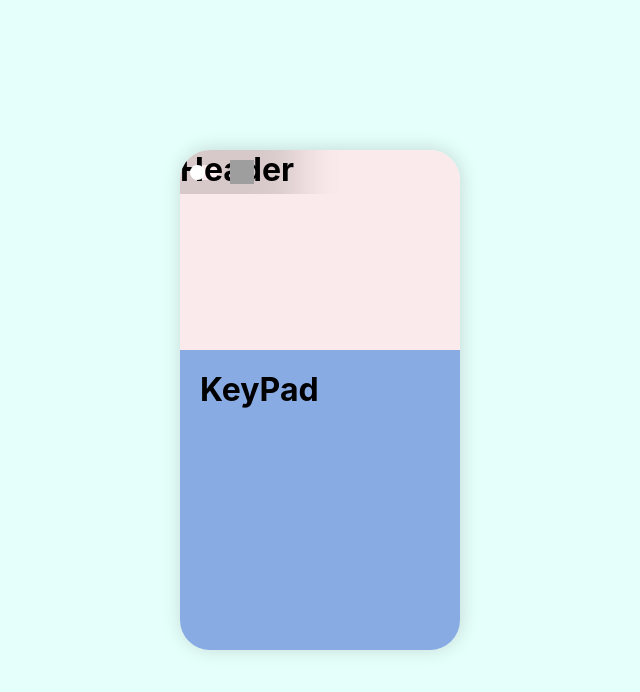
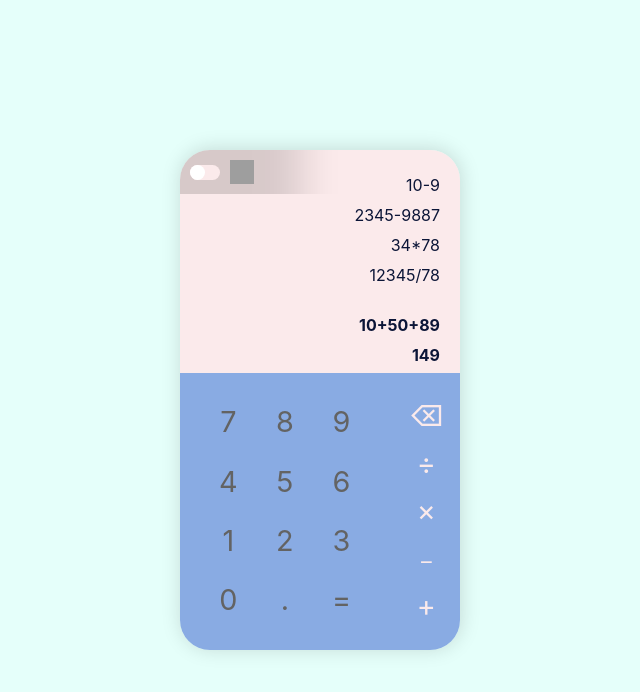
Before and after one commit to 01TanuBhatt/Capstone, a React (Create React App) app: page / in a window 1280 px wide. Shown: the top 692 px of the page, without its empty margins (320-960 px from the left). Built offline with nearby package versions, Linux system fonts and the light colour scheme; grey boxes are pictures that could not be loaded.

Commit message:
design of calculator

```diff
--- a/src/App.css
+++ b/src/App.css
@@ -12,8 +12,20 @@
   --text-color-2: #bbbcbc;
 }
 
+.custom-scroll::-webkit-scrollbar{
+  height:5px;
+  width:5px;
+}
+.custom-scroll::-webkit-scrollbar-track{
+  background-color:transparent;
+}
+.custom-scroll::-webkit-scrollbar-thumb{
+  background-color: rgba(0,0,0,0.14);
+}
 
-
+.custom-scroll::-webkit-scrollbar-thumb:hover{
+  background-color:gray
+}
 .app {
   background:#E5FFFA ;
   min-height: 100vh;
--- a/src/components/Header/Header.css
+++ b/src/components/Header/Header.css
@@ -1,4 +1,28 @@
 .header{
     flex:1;
     background-color: var(--bg-color-1);
+    padding:20px;
+    overflow-y:scroll;
 }
+.header p{
+    font-size:1rem;
+    line-height: 1.875rem;
+    color:var(--text-color-1);
+    display:flex;
+    justify-content:flex-end;
+}
+.header_expression{
+    overflow-x:scroll;
+    width:100%
+}
+
+.header_expression p{
+    white-space:nowrap;
+    min-width:100%;
+    width:fit-content;
+    font-weight:bold;
+}
+.header_result{
+    font-weight:bold;
+    font-size:1.3rem;
+}
--- a/src/components/Header/Header.js
+++ b/src/components/Header/Header.js
@@ -2,8 +2,18 @@ import React from 'react';
 import './Header.css'
 export default function Header() {
   return (
-    <div className="header">
-      <h1>Header</h1>
+    <div className="header custom-scroll">
+      <div className="header_history">
+      <p>10-9</p>
+      <p>2345-9887</p>
+      <p>34*78</p>
+      <p>12345/78</p>
+      </div>
+      <br></br>
+      <div className="header_expression custom-scroll">
+        <p>10+50+89</p>
+      </div>
+      <p className="header_result">149</p>
     </div>
   )
 }
--- a/src/components/KeyPad/KeyPad.css
+++ b/src/components/KeyPad/KeyPad.css
@@ -4,3 +4,35 @@
     padding: 20px;
     display: flex;
   }
+
+  .keypad p{
+    line-height:1.875rem;
+    font-size:1.8rem;
+    display: flex;
+    justify-content: center;
+    align-items: center;
+    transition:300ms;
+    color:var(--text-color-2);
+  }
+.keypad_keys p:active{
+  background-color:rgba(0,0,0,0.14)
+}
+  .keypad_keys{
+    flex: 7.5;
+    display:flex;
+    flex-wrap:wrap;
+  }
+
+  .keypad_keys p{
+    width: 33%;
+    height:25%;
+  }
+  .keypad_symbols{
+    flex:3;
+  }
+
+  .keypad_symbols p{
+    color:#FBEAEB;
+    width:160%;
+    height:20%;
+  }
--- a/src/components/KeyPad/KeyPad.js
+++ b/src/components/KeyPad/KeyPad.js
@@ -1,9 +1,96 @@
 import React from 'react'
 import './KeyPad.css'
 export default function KeyPad() {
+  const keys = [
+    {
+      keyCode: 55,
+      label: "7",
+    },
+    {
+      keyCode: 56,
+      label: "8",
+    },
+    {
+      keyCode: 57,
+      label: "9",
+    },
+    {
+      keyCode: 52,
+      label: "4",
+    },
+    {
+      keyCode: 53,
+      label: "5",
+    },
+    {
+      keyCode: 54,
+      label: "6",
+    },
+    {
+      keyCode: 49,
+      label: "1",
+    },
+    {
+      keyCode: 50,
+      label: "2",
+    },
+    {
+      keyCode: 51,
+      label: "3",
+    },
+    {
+      keyCode: 48,
+      label: "0",
+    },
+    {
+      keyCode: 190,
+      label: ".",
+    },
+    {
+      keyCode: 13,
+      label: "=",
+    },
+  ];
+  const symbols = [
+    {
+      label: "⌫",
+      keyCode: 8,
+      value: "backspace",
+    },
+    {
+      label: "÷",
+      keyCode: 111,
+      value: "/",
+    },
+    {
+      label: "×",
+      keyCode: 56,
+      value: "*",
+    },
+    {
+      label: "﹣",
+      keyCode: 109,
+      value: "-",
+    },
+    {
+      label: "+",
+      keyCode: 107,
+      value: "+",
+    },
+  ];
   return (
     <div className="keypad">
-      <h1>KeyPad</h1>
+      <div className="keypad_keys">
+        {
+          keys.map((item,index)=><p key={index}>{item.label}</p>)
+        }
+      </div>
+      <div className="keypad_symbols">
+        {
+          symbols.map((item,index)=><p key={index}>{item.label}</p>)
+        }
+      </div>
+
     </div>
   )
 }
```
